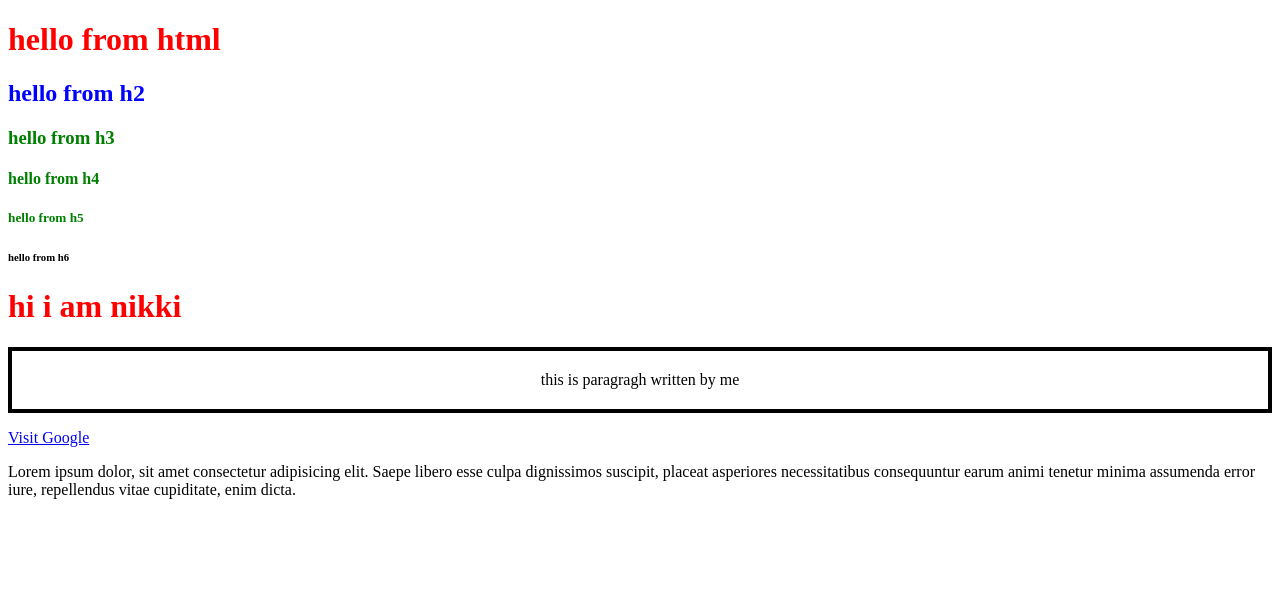
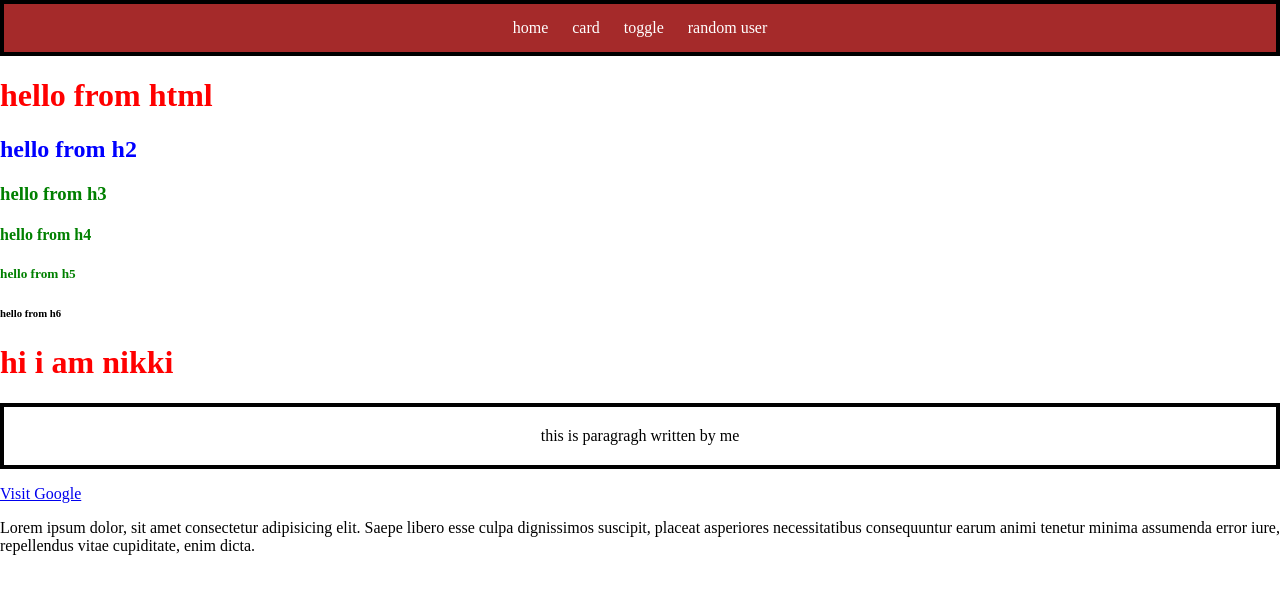
Before and after one commit to 24wh1a6616-nikitha/autosuggest, a website: page frontend/index.html in a window 1280 px wide. Drawn offline with Linux system fonts and the light colour scheme.

Commit message:
done with navbar

```diff
--- a/frontend/css/index.css
+++ b/frontend/css/index.css
@@ -14,3 +14,24 @@ h1{
     padding: 20px;
     text-align: center;
 }
+.navbar{
+border: 4px;
+    border-color:black;
+    border-style:solid;
+    padding: 15px;
+    background-color: brown;
+    text-align: center;
+}
+.navbar a{
+    color: white;
+
+    text-decoration: none;
+    padding: 10px;
+}
+.navbar a:hover{
+    background-color: white;
+    color: brown;
+}
+body{
+    margin: 0;
+}
--- a/frontend/index.html
+++ b/frontend/index.html
@@ -7,6 +7,15 @@
     <link rel="stylesheet" href="css/index.css">
 </head>
 <body>
+    <div class="navbar">
+        <a href="">
+           home
+        </a>
+        <a href=" ">card</a>
+    <a href=" ">toggle</a>
+    <a href=" ">random user</a>
+    </div>
+
    <h1> hello from html</h1>
    <h2 id="heading2">hello from h2</h2>
    <h3 class="heading">hello from h3</h3>
```
